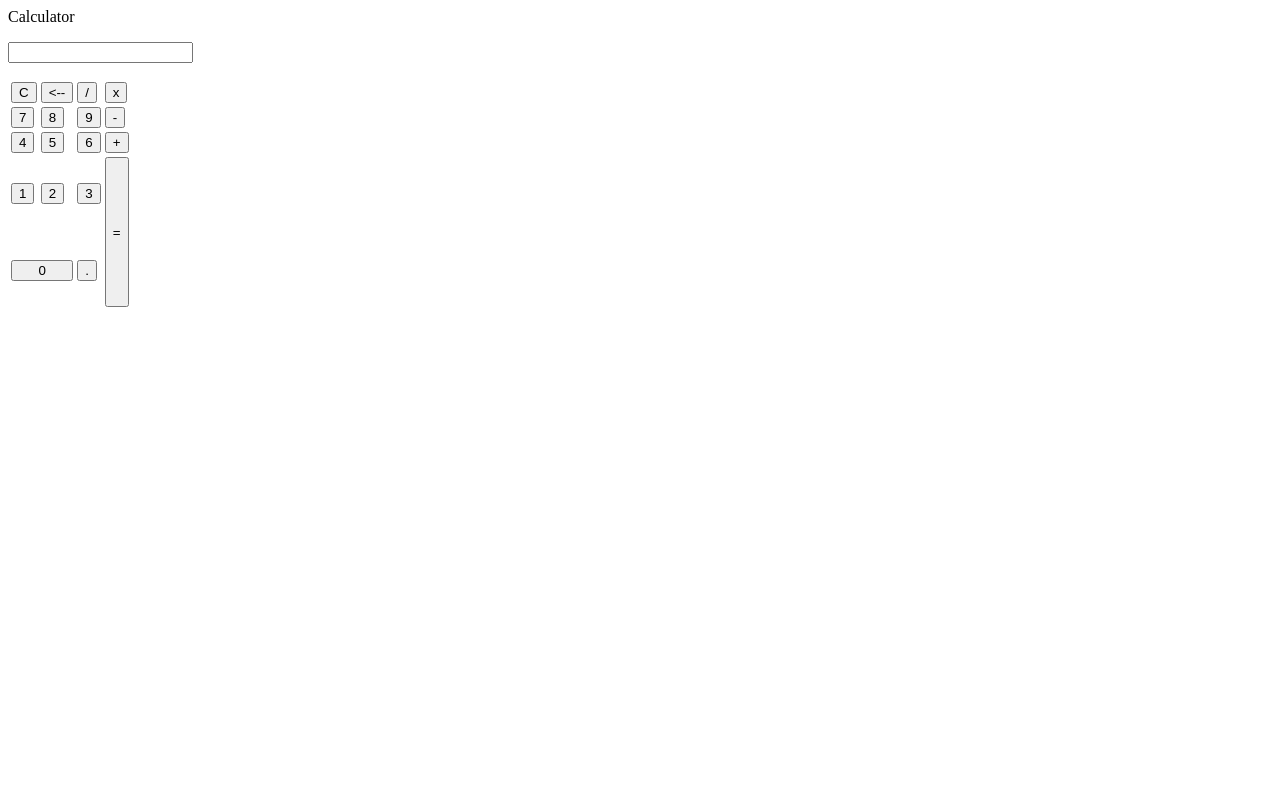
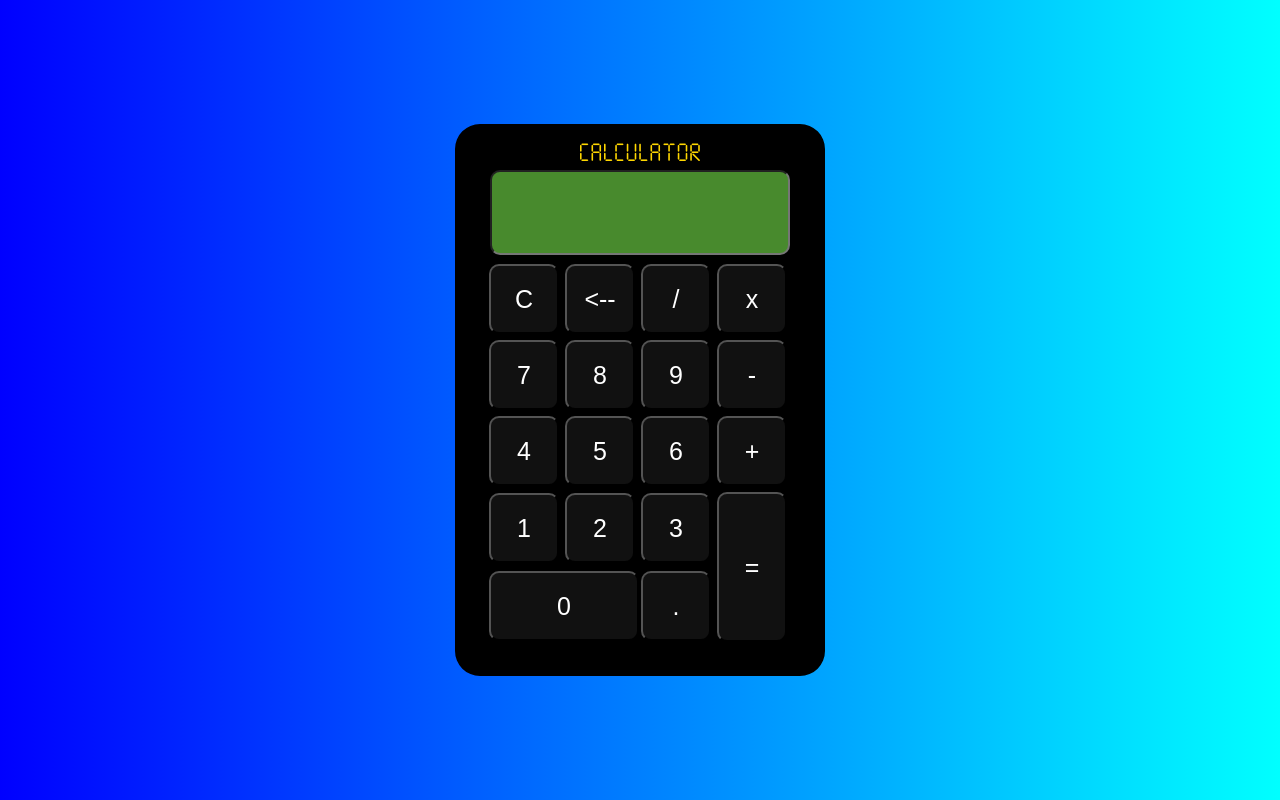
Before and after one commit to Gaurav-N-Prabhu/calculator, a plain HTML site: page index.html in a window 1280 px wide. Drawn offline with Linux system fonts and the light colour scheme; the site is published under a folder, as on GitHub Pages, so addresses that start at the root find nothing.

Commit message:
Update index.html

```diff
--- a/index.html
+++ b/index.html
@@ -2,8 +2,8 @@
 <head>
 	<title>Calculator</title>
 	<meta name="viewport" content="width=device-width, initial-scale=1.0"/>
-	<link rel="stylesheet" type="text/css" href="/css/style.css">
-	<script src="/js/calc.js"></script>
+	<link rel="stylesheet" type="text/css" href="./css/style.css">
+	<script src="./js/calc.js"></script>
 </head>
 
 <body>
```
